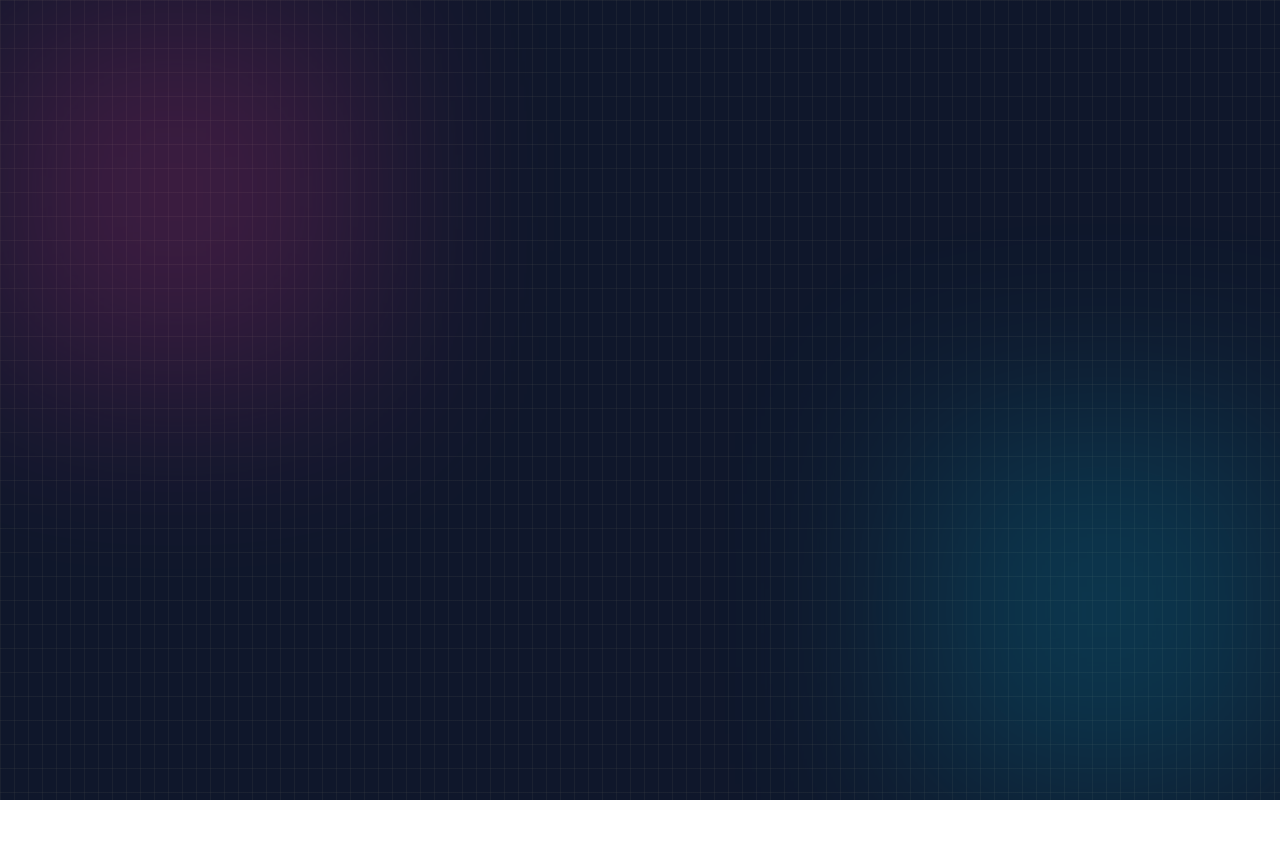
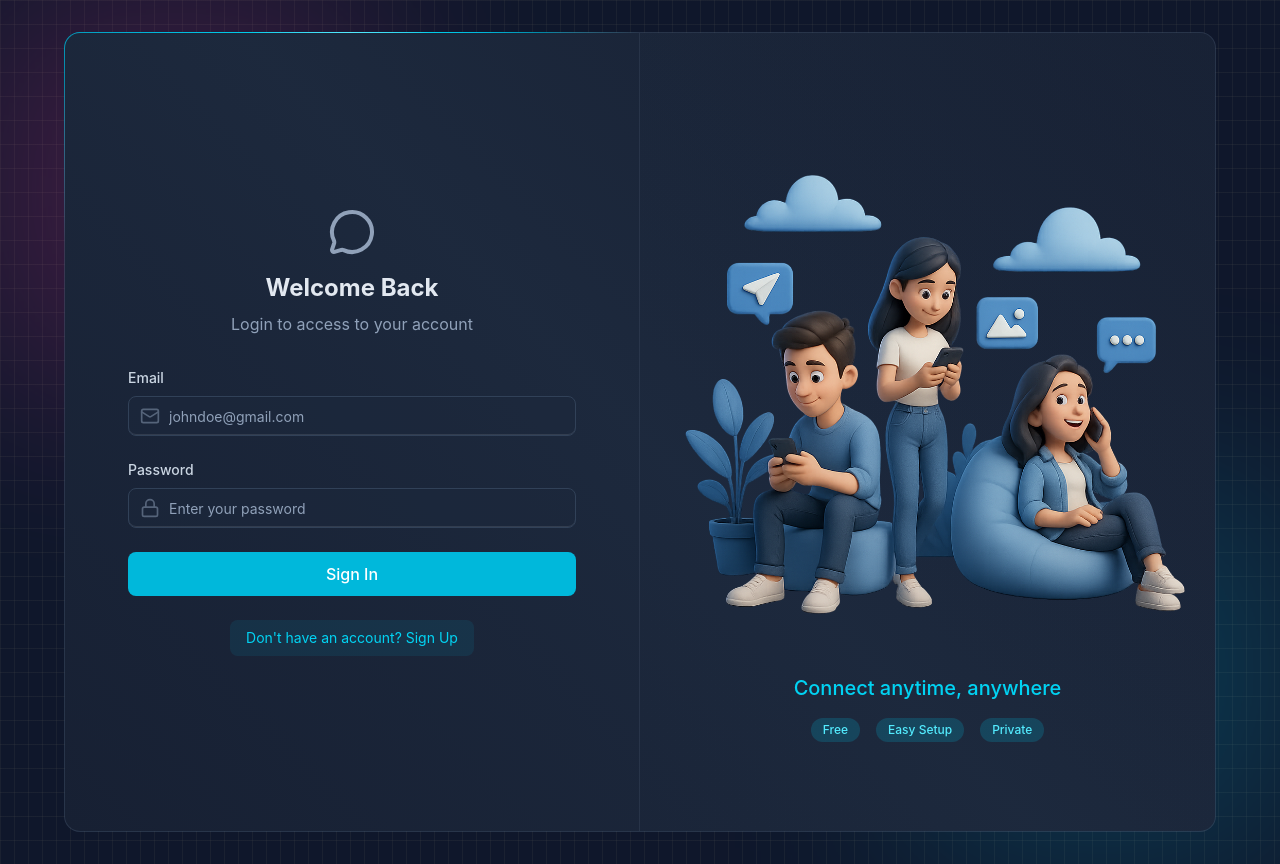
Before and after one commit to yemyatheinyemyathein/Chatify, a React (Vite) app in the folder frontend/: page /login in a window 1280 px wide. Before the commit the page ends 800 px from the top, so only its background shows below. Built offline with nearby package versions, Linux system fonts and the light colour scheme; no server answers.

Commit message:
feat: Login & Logout

```diff
--- a/frontend/src/pages/ChatPage.tsx
+++ b/frontend/src/pages/ChatPage.tsx
@@ -1,6 +1,11 @@
+import { useAuthStore } from "../store/useAuthStore"
+
 const ChatPage = () => {
+  const {LogOut} = useAuthStore();
   return (
-    <div>ChatPage</div>
+    <div className="z-10"><p>Chat Page</p>
+      <button className="" onClick={LogOut}>Log out</button>
+    </div>
   )
 }
 
--- a/frontend/src/pages/LoginPage.tsx
+++ b/frontend/src/pages/LoginPage.tsx
@@ -1,9 +1,108 @@
-const LoginPage = () => {
+import { useState } from "react";
+import { useAuthStore } from "../store/useAuthStore";
+import BorderAnimatedContainer from "../components/BorderAnimatedContainer";
+import { MessageCircleIcon, MailIcon, LoaderIcon, LockIcon } from "lucide-react";
+import { Link } from "react-router";
+
+function LoginPage() {
+  const [formData, setFormData] = useState({ email: "", password: "" });
+  const { login, isLoggingIn } = useAuthStore();
+
+  const handleSubmit = (e) => {
+    e.preventDefault();
+    login(formData);
+  };
+
   return (
-    <div>
+    <div className="w-full flex items-center justify-center p-4 bg-slate-900">
+      <div className="relative w-full max-w-6xl md:h-[800px] h-[650px]">
+        <BorderAnimatedContainer>
+          <div className="w-full flex flex-col md:flex-row">
+            {/* FORM CLOUMN - LEFT SIDE */}
+            <div className="md:w-1/2 p-8 flex items-center justify-center md:border-r border-slate-600/30">
+              <div className="w-full max-w-md">
+                {/* HEADING TEXT */}
+                <div className="text-center mb-8">
+                  <MessageCircleIcon className="w-12 h-12 mx-auto text-slate-400 mb-4" />
+                  <h2 className="text-2xl font-bold text-slate-200 mb-2">Welcome Back</h2>
+                  <p className="text-slate-400">Login to access to your account</p>
+                </div>
 
+                {/* FORM */}
+                <form onSubmit={handleSubmit} className="space-y-6">
+                  {/* EMAIL INPUT */}
+                  <div>
+                    <label className="auth-input-label">Email</label>
+                    <div className="relative">
+                      <MailIcon className="auth-input-icon" />
+
+                      <input
+                        type="email"
+                        value={formData.email}
+                        onChange={(e) => setFormData({ ...formData, email: e.target.value })}
+                        className="input"
+                        placeholder="johndoe@gmail.com"
+                      />
+                    </div>
+                  </div>
+
+                  {/* PASSWORD INPUT */}
+                  <div>
+                    <label className="auth-input-label">Password</label>
+                    <div className="relative">
+                      <LockIcon className="auth-input-icon" />
+
+                      <input
+                        type="password"
+                        value={formData.password}
+                        onChange={(e) => setFormData({ ...formData, password: e.target.value })}
+                        className="input"
+                        placeholder="Enter your password"
+                      />
+                    </div>
+                  </div>
+
+                  {/* SUBMIT BUTTON */}
+                  <button className="auth-btn" type="submit" disabled={isLoggingIn}>
+                    {isLoggingIn ? (
+                      <LoaderIcon className="w-full h-5 animate-spin text-center" />
+                    ) : (
+                      "Sign In"
+                    )}
+                  </button>
+                </form>
+
+                <div className="mt-6 text-center">
+                  <Link to="/signup" className="auth-link">
+                    Don't have an account? Sign Up
+                  </Link>
+                </div>
+              </div>
+            </div>
+
+            {/* FORM ILLUSTRATION - RIGHT SIDE */}
+            <div className="hidden md:w-1/2 md:flex items-center justify-center p-6 bg-gradient-to-bl from-slate-800/20 to-transparent">
+              <div>
+                <img
+                  src="/login.png"
+                  alt="People using mobile devices"
+                  className="w-full h-auto object-contain"
+                />
+                <div className="mt-6 text-center">
+                  <h3 className="text-xl font-medium text-cyan-400">Connect anytime, anywhere</h3>
+
+                  <div className="mt-4 flex justify-center gap-4">
+                    <span className="auth-badge">Free</span>
+                    <span className="auth-badge">Easy Setup</span>
+                    <span className="auth-badge">Private</span>
+                  </div>
+                </div>
+              </div>
+            </div>
+          </div>
+        </BorderAnimatedContainer>
+      </div>
     </div>
-  )
+  );
 }
-
-export default LoginPage
+export default LoginPage;
--- a/frontend/src/store/useAuthStore.ts
+++ b/frontend/src/store/useAuthStore.ts
@@ -6,6 +6,7 @@ export const useAuthStore = create((set) => ({
   authUser: null,
   isCheckingAuth: true,
   isSigningUp: false,
+  isLoggingIn: false,
   checkAuth: async () => {
     try {
       const res = await axiosInstance.get("/auth/check");
@@ -33,4 +34,32 @@ export const useAuthStore = create((set) => ({
       });
     }
   },
+
+  login: async (data: unknown) => {
+    set({ isLoggingIn: true });
+    try {
+      const res = await axiosInstance.post("/auth/login", data);
+      set({ authUser: res.data });
+      toast.success("Logged in successfully");
+    } catch (error) {
+      toast.error(error.response.data.message);
+      console.log("Error in Login: ", error);
+    } finally {
+      set({
+        isLoggingIn: false,
+      });
+    }
+  },
+
+  LogOut: async () => {
+    try {
+      await axiosInstance.post("/auth/logout");
+      set({authUser: null});
+      toast.success("Logged out successfully")
+    } catch (error) {
+      toast.error("Error logging out");
+      console.log("Logout error:", error )
+    }
+  }
+
 }));
```
Also changed, not shown: frontend/public/login.png (added).
